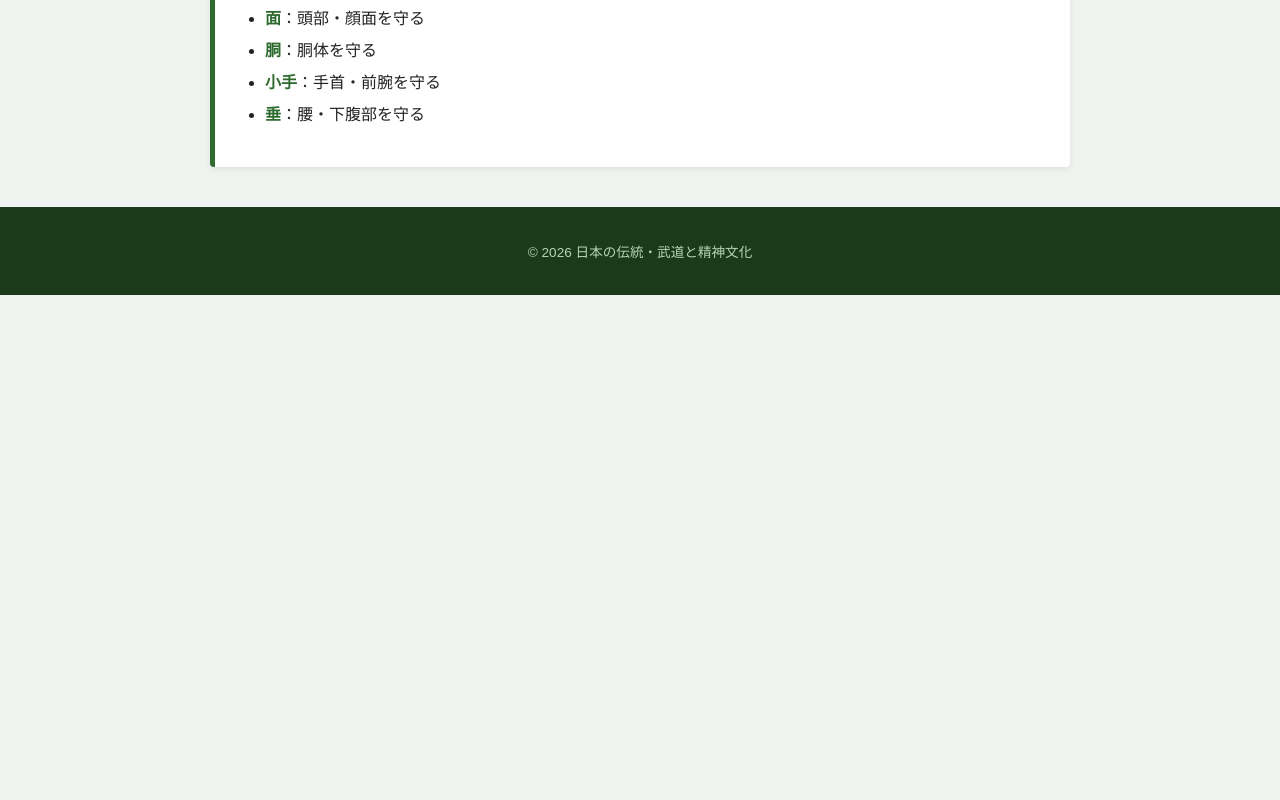
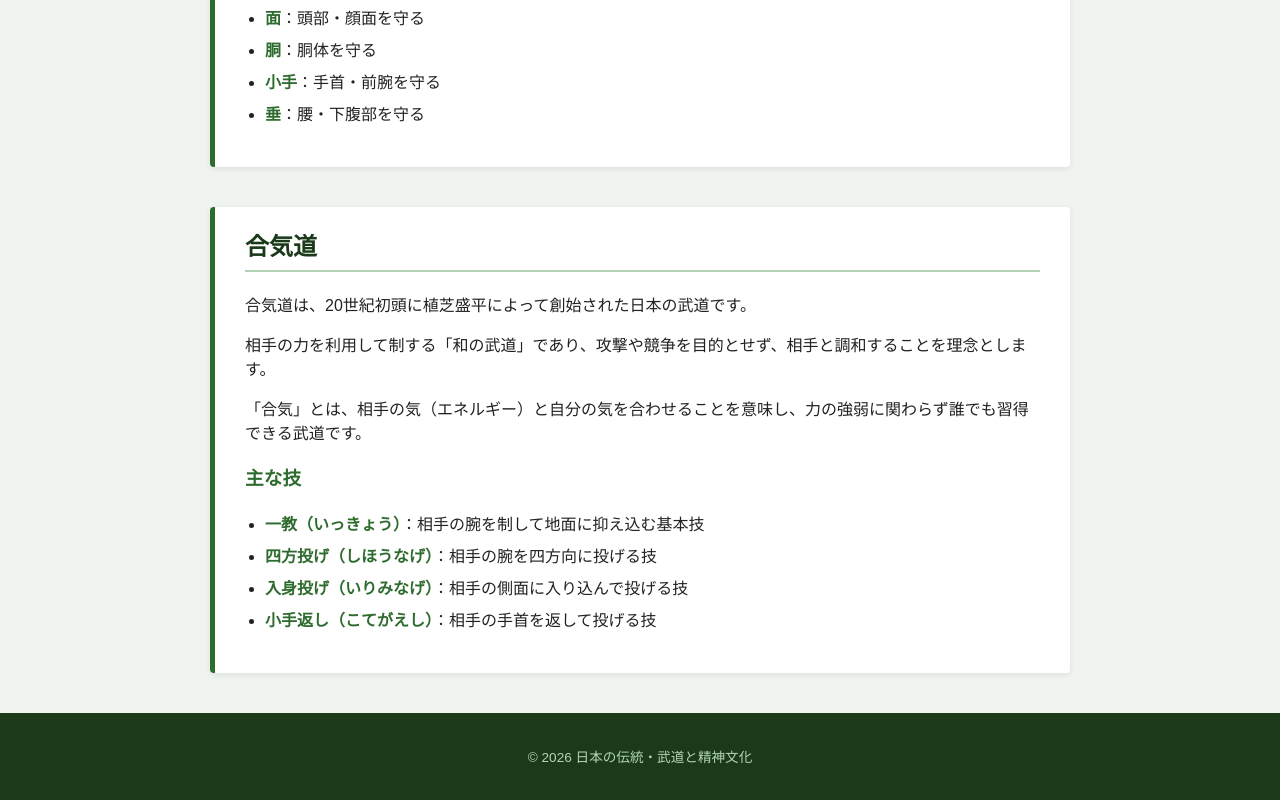
Before and after one commit to tabata1110/practice2-R4A107, a plain HTML site: page history.html in a window 1280 px wide. Shown: the part 371-1171 px from the top of the page. Before the commit the page ends 800 px from the top, so only its background shows below. Drawn offline with Linux system fonts and the light colour scheme.

Commit message:
合気道のhtmlを追加したよ

```diff
--- a/history.html
+++ b/history.html
@@ -24,6 +24,20 @@
         <li><strong>垂</strong>：腰・下腹部を守る</li>
       </ul>
     </section>
+
+    <section id="aikido">
+      <h2>合気道</h2>
+      <p>合気道は、20世紀初頭に植芝盛平によって創始された日本の武道です。</p>
+      <p>相手の力を利用して制する「和の武道」であり、攻撃や競争を目的とせず、相手と調和することを理念とします。</p>
+      <p>「合気」とは、相手の気（エネルギー）と自分の気を合わせることを意味し、力の強弱に関わらず誰でも習得できる武道です。</p>
+      <h3>主な技</h3>
+      <ul>
+        <li><strong>一教（いっきょう）</strong>：相手の腕を制して地面に抑え込む基本技</li>
+        <li><strong>四方投げ（しほうなげ）</strong>：相手の腕を四方向に投げる技</li>
+        <li><strong>入身投げ（いりみなげ）</strong>：相手の側面に入り込んで投げる技</li>
+        <li><strong>小手返し（こてがえし）</strong>：相手の手首を返して投げる技</li>
+      </ul>
+    </section>
   </main>
 
   <footer>
```
